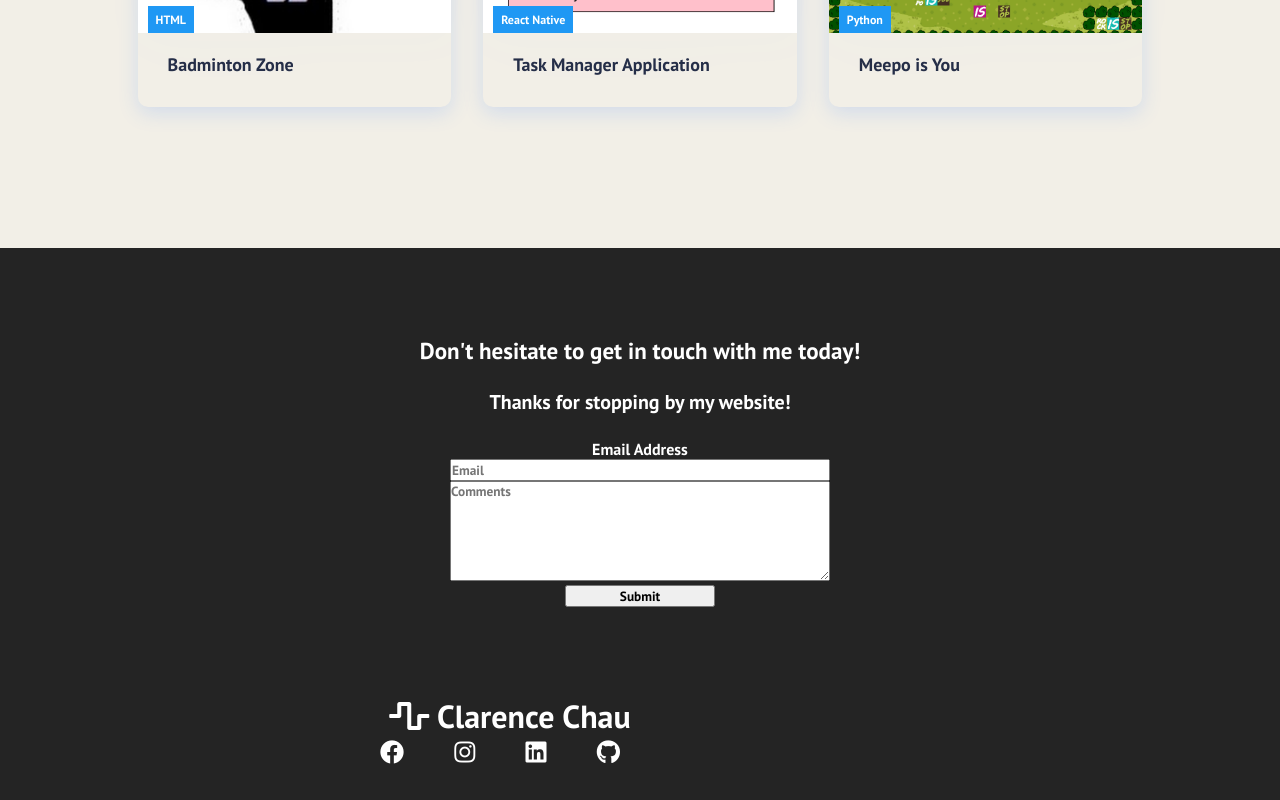
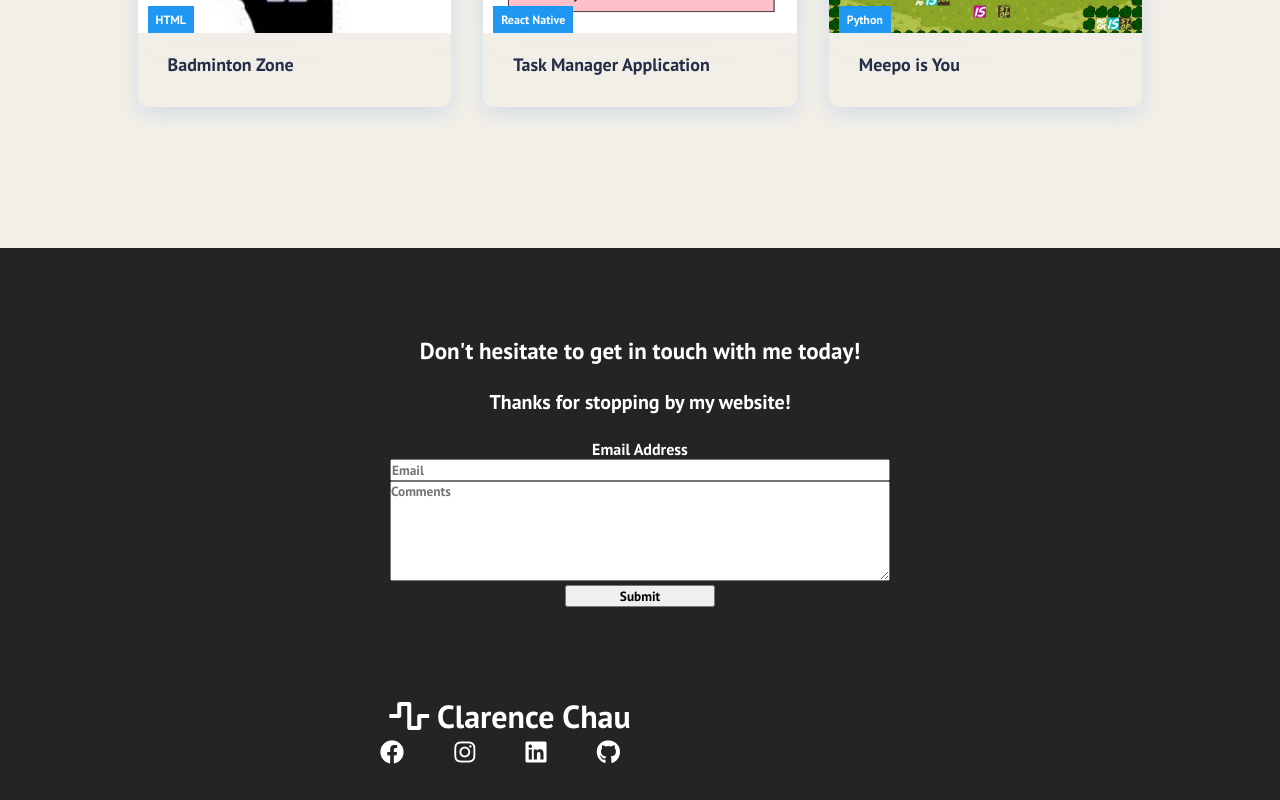
Before and after one commit to clarencechau/old-website, a React (Create React App) app: page / in a window 1280 px wide. Shown: the part 1689-2489 px from the top of the page. Built offline with nearby package versions, Linux system fonts and the light colour scheme.

Commit message:
fixed mobile

```diff
--- a/src/App.css
+++ b/src/App.css
@@ -4,41 +4,3 @@
   padding: 0;
   font-family: 'PT Sans', sans-serif;
 }
-
-.home,
-.services,
-.products,
-.sign-up {
-  display: flex;
-  height: 90vh;
-  align-items: center;
-  justify-content: center;
-  font-size: 3rem;
-}
-
-/* .services {
-  background-image: url('/images/img-2.jpg');
-  background-position: center;
-  background-size: cover;
-  background-repeat: no-repeat;
-  color: #fff;
-  font-size: 100px;
-}
-
-.products {
-  background-image: url('/images/img-1.jpg');
-  background-position: center;
-  background-size: fill;
-  background-repeat: no-repeat;
-  color: #fff;
-  font-size: 100px;
-}
-
-.sign-up {
-  background-image: url('/images/img-8.jpg');
-  background-position: center;
-  background-size: cover;
-  background-repeat: no-repeat;
-  color: #fff;
-  font-size: 100px;
-} */
--- a/src/Components/Footer.css
+++ b/src/Components/Footer.css
@@ -5,9 +5,9 @@
   flex-direction: column;
   justify-content: center;
   align-self: center;
+  overflow-x: hidden;
 }
 
-/* this */
 .footer-row {
   flex-direction: row;
   justify-content: center;
@@ -25,8 +25,8 @@
 }
 
 .footer-subscription > p {
-  font-family: "Trebuchet MS", "Lucida Sans Unicode", "Lucida Grande",
-    "Lucida Sans", Arial, sans-serif;
+  font-family: 'Trebuchet MS', 'Lucida Sans Unicode', 'Lucida Grande',
+    'Lucida Sans', Arial, sans-serif;
 }
 
 .footer-subscription-heading {
@@ -143,23 +143,21 @@
 }
 
 .email {
-  width: 380px;
+  width: 500px;
   justify-content: center;
   align-self: center;
   align-items: center;
-
 }
 
 .message {
-  width: 380px;
+  width: 500px;
   height: 100px;
 }
-
 
 /* this */
 .input-area {
   flex-direction: column;
-  width: 400px;
+  width: 500px;
   justify-content: center;
   align-self: center;
   align-items: center;
@@ -174,7 +172,7 @@
 }
 
 /* Mobile */
-@media screen and (max-width: 1300px) {
+@media screen and (max-width: 960px) {
   .footer-links {
     padding-top: 2rem;
   }
@@ -184,7 +182,7 @@
   }
 
   .btn {
-        width: 100%
+    width: 100%;
   }
 
   .input-area {
@@ -203,7 +201,57 @@
   }
 
   .footer-link-wrapper {
-        flex-direction: column
+    flex-direction: column;
+  }
+
+  .social-media-wrap {
+    flex-direction: column;
+  }
+
+  .message {
+    width: 380px;
+    height: 100px;
+  }
+
+  .email {
+    width: 380px;
+    justify-content: center;
+    align-self: center;
+    align-items: center;
+  }
+}
+
+@media screen and (max-width: 1300px) {
+  .footer-links {
+    padding-top: 2rem;
+  }
+
+  .footer-input {
+    width: 100%;
+  }
+
+  .btn {
+    width: 100%;
+  }
+
+  .input-area {
+    flex-direction: column;
+    justify-content: center;
+    align-self: center;
+    align-items: center;
+    display: flex;
+    text-align: center;
+    max-width: 20px;
+  }
+
+  .footer-subscription-heading {
+    margin-bottom: 24px;
+    font-size: 23px;
+    width: 70%;
+  }
+
+  .footer-link-wrapper {
+    flex-direction: column;
   }
 
   .social-media-wrap {
--- a/src/Components/Footer.js
+++ b/src/Components/Footer.js
@@ -52,9 +52,9 @@ function Footer() {
               <button
                 className="button"
                 type="submit"
-                disabled={state.submitting}
+                disabled={state.succeeded}
               >
-                Submit
+                {state.succeeded ? 'Thank you!' : 'Submit'}
               </button>
             </form>
           </div>
--- a/src/Components/HeroSection.css
+++ b/src/Components/HeroSection.css
@@ -14,7 +14,7 @@ video {
   justify-content: center;
   align-items: center;
   box-shadow: inset 0 0 0 1000px rgba(0, 0, 0, 0.2);
-  object-fit: contains;
+  object-fit: contain;
 }
 
 .hero-container > h1 {
```
Also changed, not shown: 1 other file (tests, documents, lock files or other folders). Lines whose indentation alone changed are shown as unchanged.
